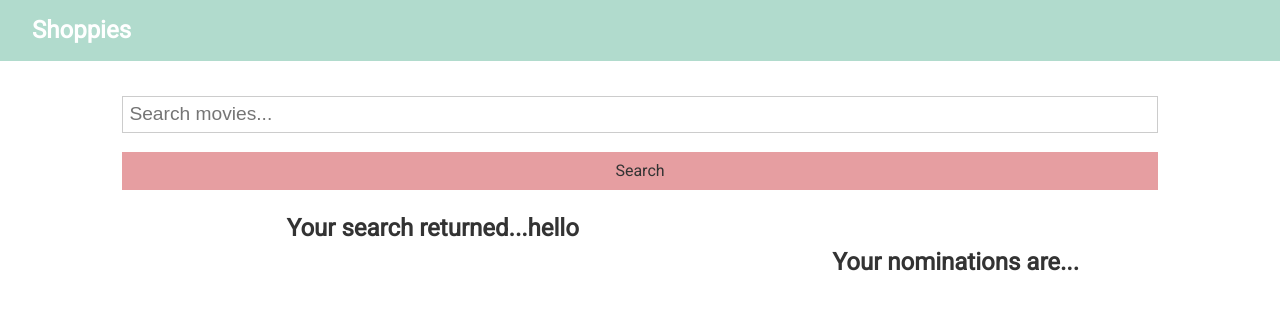
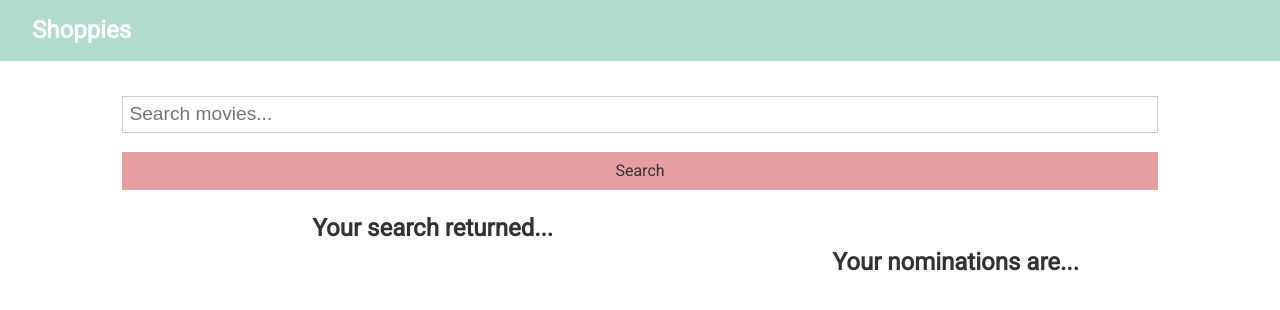
Before and after one commit to kecook/Shoppies, a React (Create React App) app: page / in a window 1280 px wide. Shown: the top 310 px of the page. Built offline with nearby package versions, Linux system fonts and the light colour scheme.

Commit message:
redefiend the api key

```diff
--- a/src/App.js
+++ b/src/App.js
@@ -18,15 +18,15 @@ class App extends Component {
 
   searchMovies = async (text) => {
     try {
-      const MOVIE_API_KEY = process.env.REACT_APP_API_MOVIE_KEY;
-      console.log('this is my key', MOVIE_API_KEY);
+      const REACT_APP_API_MOVIE_KEY = process.env.REACT_APP_API_MOVIE_KEY;
+      console.log('this is my key', REACT_APP_API_MOVIE_KEY);
       const response = await axios.get(
-        `https://www.omdbapi.com/?apikey=${MOVIE_API_KEY}&s&type`,
+        `https://www.omdbapi.com/?apikey=${REACT_APP_API_MOVIE_KEY}&s&type`,
         {
           params: { s: text, type: 'movie' },
         }
       );
-      console.log('this is my key', MOVIE_API_KEY);
+      console.log('this is my key', REACT_APP_API_MOVIE_KEY);
       const { data } = response;
       const { Search } = data;
 
--- a/src/componants/results/Results.js
+++ b/src/componants/results/Results.js
@@ -6,7 +6,7 @@ const Results = (props) => {
 
   return (
     <div className='search-div'>
-       <h2 className='text-center'>Your search returned...hello</h2>
+       <h2 className='text-center'>Your search returned...</h2>
       {films &&
         films.map((filmInSearchResults) => {
           const isNominated = nominationList.find(
```
